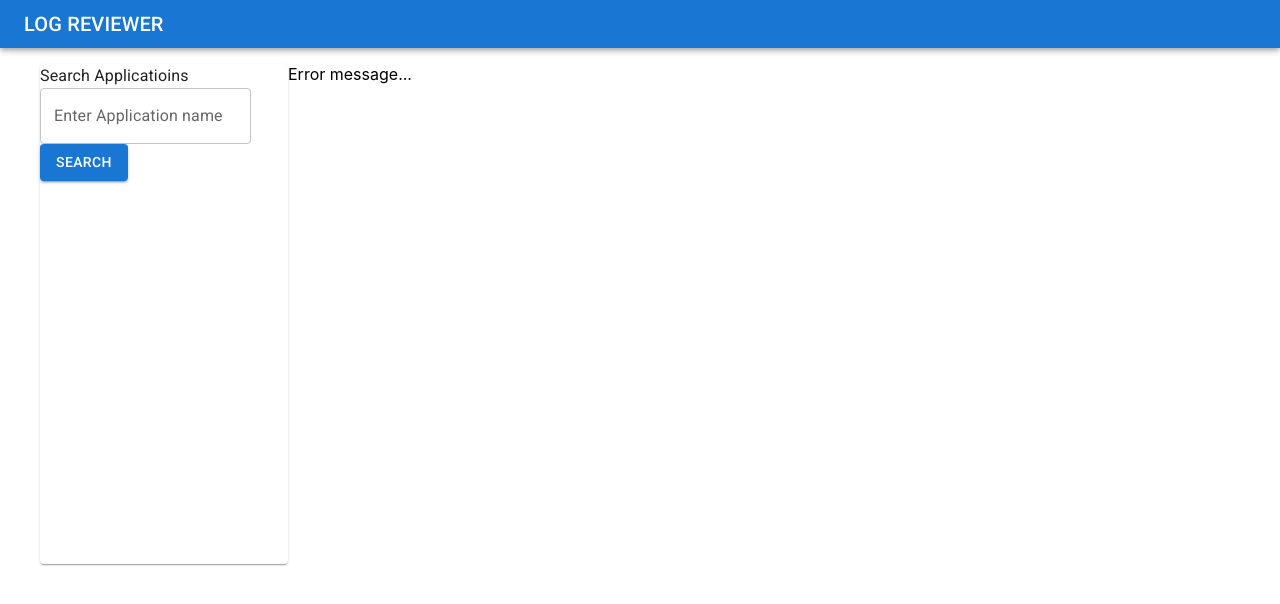
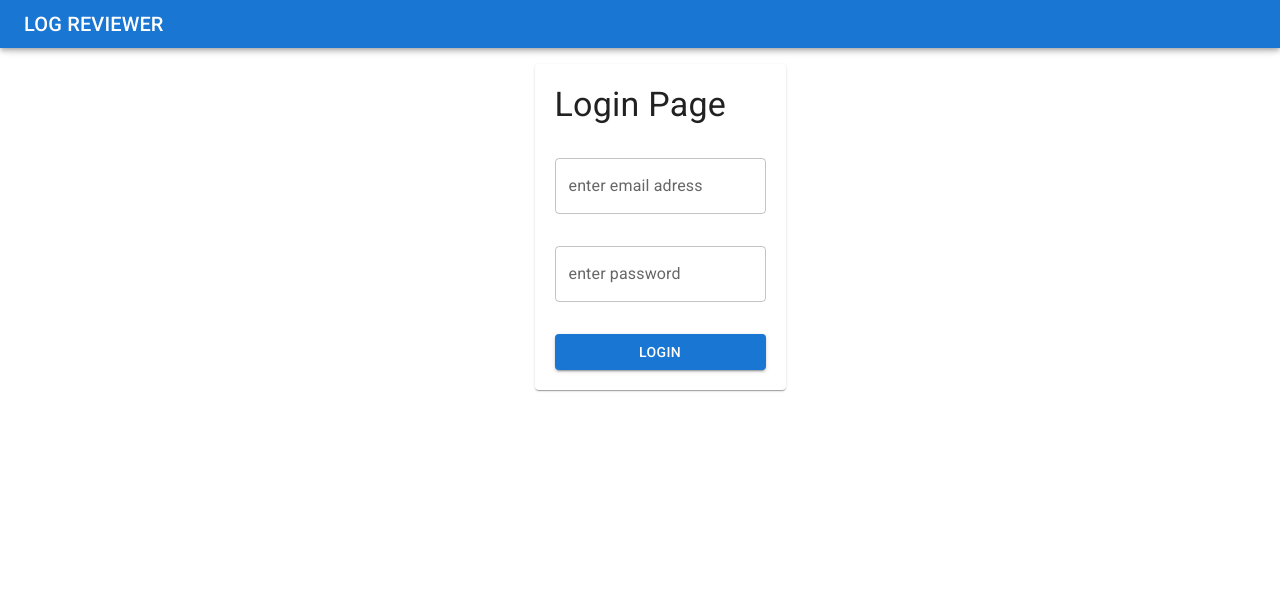
Before and after one commit to s13075/logReviewer_ui, a React (Create React App) app in the folder logreviewer/: page /login in a window 1280 px wide. Shown: the top 604 px of the page. Built offline with nearby package versions, Linux system fonts and the light colour scheme; no server answers.

Commit message:
login from dodany

```diff
--- a/logreviewer/package.json
+++ b/logreviewer/package.json
@@ -12,15 +12,18 @@
     "@testing-library/react": "^13.4.0",
     "@testing-library/user-event": "^13.5.0",
     "axios": "^1.2.0",
+    "formik": "^2.2.9",
     "prop-types": "^15.8.1",
     "react": "^18.2.0",
     "react-dom": "^18.2.0",
     "react-redux": "^8.0.5",
+    "react-router-dom": "^6.4.5",
     "react-scripts": "^5.0.1",
     "redux": "^4.2.0",
     "redux-mock-store": "^1.5.4",
     "redux-thunk": "^2.4.2",
-    "web-vitals": "^2.1.4"
+    "web-vitals": "^2.1.4",
+    "yup": "^0.32.11"
   },
   "jest": {
     "moduleNameMapper": {
--- a/logreviewer/src/component/App.jsx
+++ b/logreviewer/src/component/App.jsx
@@ -1,25 +1,26 @@
 
 import React from 'react';
-import axios from 'axios';
-import baseUrl from '../config'
+import { BrowserRouter as Router, Route, Routes } from 'react-router-dom';
 import '../App.css';
 import '@fontsource/roboto/300.css';
 import '@fontsource/roboto/400.css';
 import '@fontsource/roboto/500.css';
 import '@fontsource/roboto/700.css';
 import Layout from './layout/Layout';
+import Login from './user/Login';
 import ReviewedApplicationContainer from './reviewedApplication/ReviewedApplicationContainer';
 
 function App() {
 
-  axios(`${baseUrl}/api/v1/applications`).then(apps => {
-    console.log(apps)
-  })
-
   return (
-    <Layout>
-      <ReviewedApplicationContainer/>
-    </Layout>
+    <Router>
+      <Layout>
+        <Routes>
+          <Route exact path='/login' element ={<Login/>}/>
+          <Route exact path='/' element ={<ReviewedApplicationContainer/>}/>
+        </Routes>
+      </Layout>
+    </Router>
 
   );
 }
--- /dev/null
+++ b/logreviewer/src/component/user/Login.jsx
@@ -0,0 +1,59 @@
+import React from 'react';
+import { Box, Paper, Typography, TextField, Button } from '@mui/material';
+
+const Login = () => {
+    return (
+        <form autoComplete="off" noValidate>
+            <Box
+                sx={{
+                    display: 'flex',
+                    justifyContent: 'center'
+                }}
+            >
+                <Paper
+                    sx={{
+                        display: 'flex',
+                        flexDirection: 'column',
+                        padding: '20px'
+                    }}
+                >
+                    <Typography variant='h4'>
+                        Login Page
+                    </Typography>
+                    <TextField
+                        name='email'
+                        id='email'
+                        label='enter email adress'
+                        variant='outlined'
+                        placeholder='enter email adress'
+                        sx={{
+                            marginTop: '2rem'
+                        }}
+                    />
+                    <TextField
+                        name='password'
+                        id='password'
+                        label='enter password'
+                        variant='outlined'
+                        placeholder='enter password'
+                        sx={{
+                            marginTop: '2rem'
+                        }}
+                    />
+                    <Button
+                        type='submit'
+                        variant='contained'
+                        color='primary'
+                        sx={{
+                            marginTop: '2rem'
+                        }}
+                    >
+                        Login
+                    </Button>
+                </Paper>
+            </Box>
+        </form>
+    );
+};
+
+export default Login;
--- a/logreviewer/src/module/reviewedApplication/reviewedApplicationService.js
+++ b/logreviewer/src/module/reviewedApplication/reviewedApplicationService.js
@@ -1,6 +1,6 @@
 import axios from 'axios';
+import baseUrl from '../../config'
 
-export const getReviewedApplicationService = () =>
-    axios.get(`http://localhost:8080/api/v1/applications`);
+export const getReviewedApplicationService = () => axios.get(`http://localhost:8080/api/v1/applications`);
 
 export const getReviewedApplicationByNameService = (applicationName) => axios.get(`http://localhost:8080/api/v1/applications/${applicationName}`);
```
Also changed, not shown: logreviewer/src/module/user/userAction.js (added, +17 -0 lines), logreviewer/src/module/user/userReducer.js (added, +28 -0 lines), logreviewer/src/module/user/userService.js (added, +8 -0 lines), 1 other file (tests, documents, lock files or other folders).
